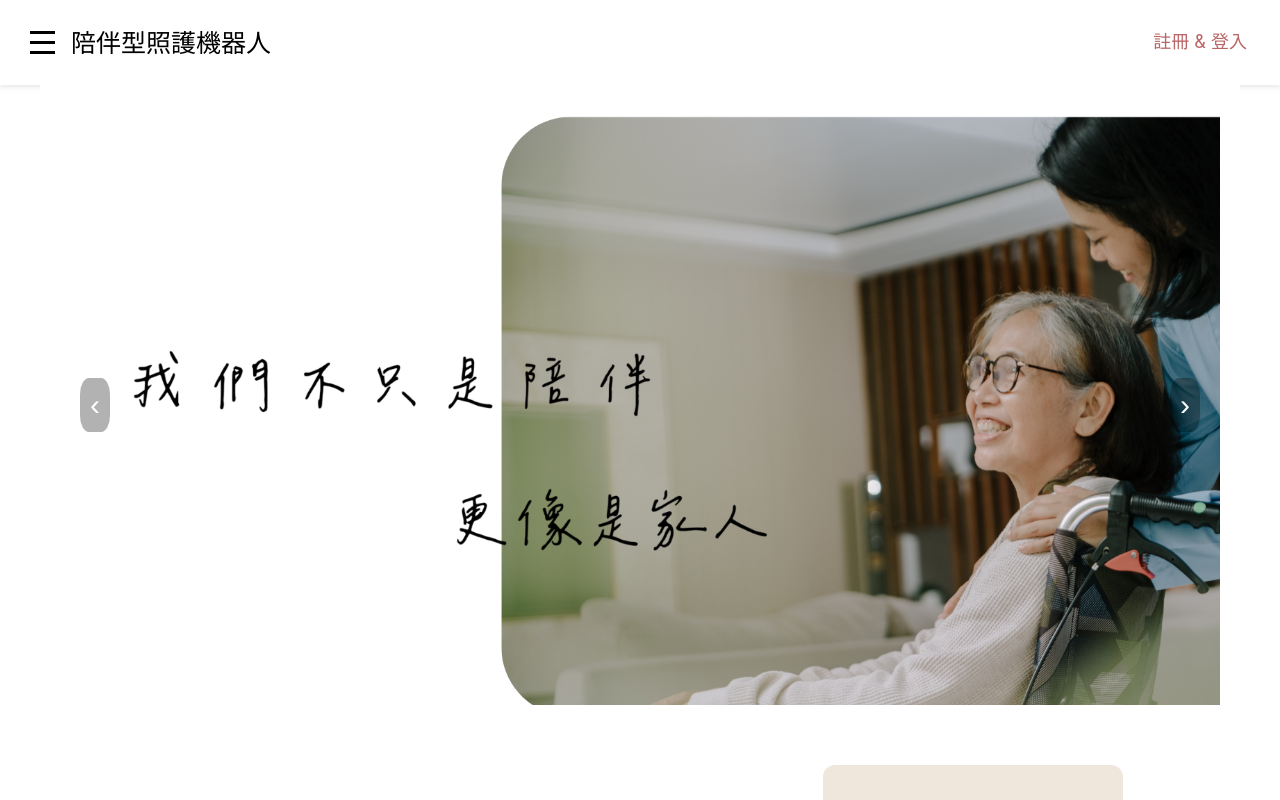
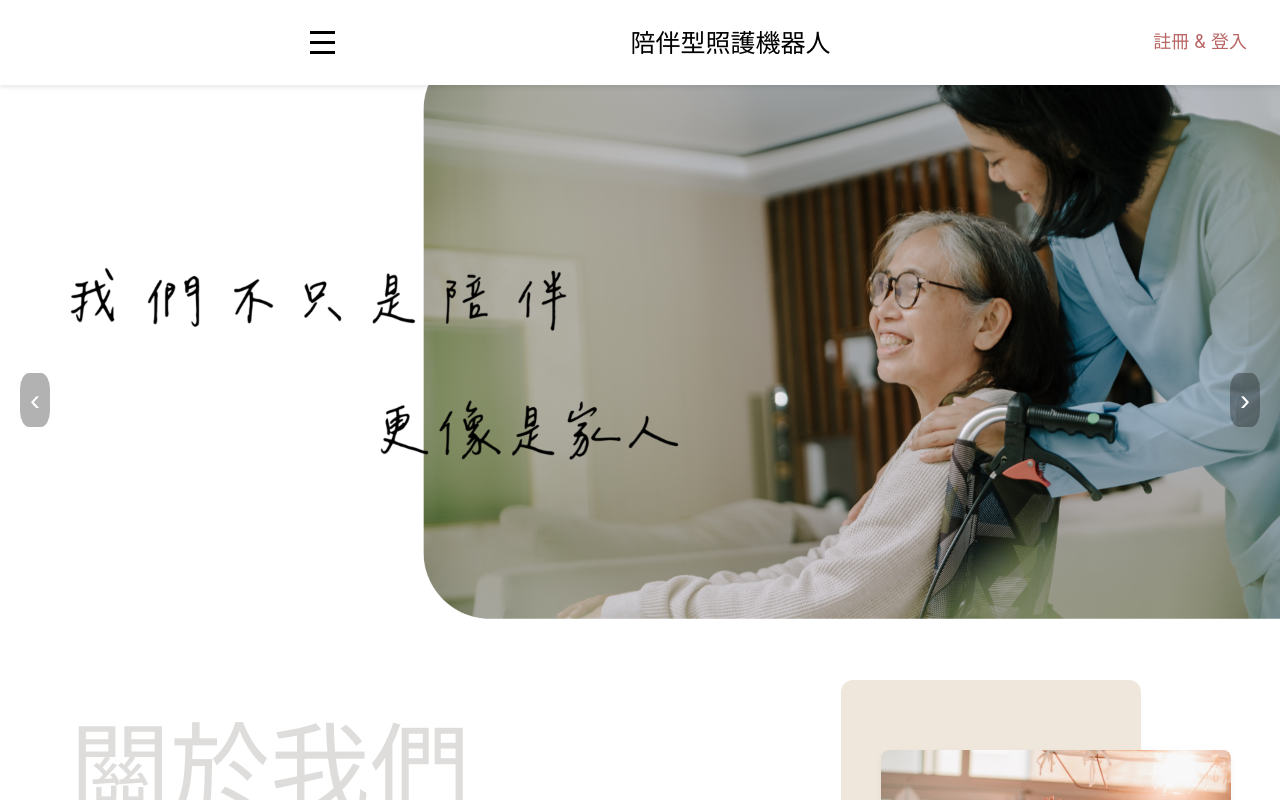
Before and after one commit to Jeiniy/vue, a Vue app: page / in a window 1280 px wide. Shown: the top 800 px of the page. Built offline with nearby package versions, Linux system fonts and the light colour scheme; what v-calendar would draw is missing.

Commit message:
修改HomeView

```diff
--- a/src/App.vue
+++ b/src/App.vue
@@ -30,7 +30,6 @@ function closeMenu() {
 <style>
 html, body, #app {
   width: 100%;
-  min-height: 100vh;
   margin: 0;
   padding: 0;
   display: flex;
--- a/src/components/Carousel.vue
+++ b/src/components/Carousel.vue
@@ -1,25 +1,15 @@
 <template>
   <div class="carousel w-full max-w-screen-xl ">
     <div
-      class="carousel-slide"
+      class="carousel-slide "
       :style="{ backgroundImage: `url(${images[currentIndex]})` }"
     >
-      <!-- 這裡不放 img，直接用背景 -->
     </div>
 
     <!-- 左右切換按鈕 -->
     <button class="carousel-button prev" @click="prevImage">‹</button>
     <button class="carousel-button next" @click="nextImage">›</button>
 
-    <!-- 下方小圓點 -->
-    <!-- <div class="carousel-indicators">
-      <span
-        v-for="(img, index) in images"
-        :key="index"
-        :class="{ active: index === currentIndex }"
-        @click="goToImage(index)"
-      ></span>
-    </div> -->
   </div>
 </template>
 
@@ -55,17 +45,17 @@ onUnmounted(() => {
 
 <style scoped>
 .carousel {
+  margin-top: 20px;
 
-  position: relative;
   overflow: hidden;
 
 }
 
 .carousel-slide {
-  width: 115%;
+  width: 100%;
   height: 600px; /* 高度你可以自己調 */
   background-size: cover;
-  background-position: center;
+  background-position: center ;
   background-repeat: no-repeat;
 }
 
--- a/src/components/Navbar.vue
+++ b/src/components/Navbar.vue
@@ -1,11 +1,14 @@
 <template>
-  <nav class="navbar w-full max-w-screen-xl ">
+  <nav class="navbar w-full max-w-screen-xl fixed top-0 left-0 w-full z-50 shadow-md ">
+    <div class="max-w-screen-2xl mx-auto px-4 sm:px-8 h-[85px] flex items-center justify-between">
         <div class="menu-toggle" @click="$emit('toggle-menu')">
           <span class="bar"></span>
           <span class="bar"></span>
           <span class="bar"></span>
         </div>
+      </div>
       <h1 class="logo text-base sm:text-xl font-bold text-black whitespace-nowrap truncate ml-4">陪伴型照護機器人</h1>
+
     <ul class="nav-list">
       <li>
         <router-link to="/login">註冊 & 登入</router-link>
@@ -18,7 +21,6 @@
 .navbar {
   max-width: none;
   margin: 0;
-
   align-items: center;
   box-shadow: 0 2px 5px rgba(0, 0, 0, 0.1);
   background-color: #ffffff;
@@ -26,8 +28,6 @@
   display: flex;
   padding: 0px 30px;
   height: 85px;
-
-
 }
 
 .menu-toggle {
--- a/src/components/SideMenu.vue
+++ b/src/components/SideMenu.vue
@@ -1,8 +1,9 @@
 <template>
   <div v-if="isOpen" class="overlay" @click.self="closeMenu">
-    <div class="side-menu" :class="{ open: isOpen }">
+    <div class="side-menu fixed top-0 left-0 h-full w-[75%] sm:w-[240px] md:w-[320px] bg-white shadow-lg p-4 sm:p-6 flex flex-col justify-between transition-all duration-300 "
+    :class="{   'left-0': isOpen,  '-left-[75%] sm:-left-[260px] lg:-left-[320px]': !isOpen }">
       <!-- 標題 -->
-      <div class="menu-header">
+      <div class="menu-header text-base sm:text-xl font-bold mb-2">
         <h2>陪伴型照護機器人</h2>
         <hr />
       </div>
@@ -46,8 +47,8 @@ defineProps({
 .side-menu {
   position: fixed;
   top: 0;
-  left: -260px;
-  width: 260px;
+  /* left: -160px;
+  width: 260px; */
   height: 100vh;
   background: white;
   box-shadow: 2px 0 5px rgba(0,0,0,0.2);
@@ -62,10 +63,11 @@ defineProps({
   left: 0;
 }
 
-.menu-header h2 {
+/* .menu-header h2 {
   margin-bottom: 10px;
   font-size: 27px;
-}
+} */
+
 .menu-header hr {
   margin-top: 20px;
   margin-bottom: 20px;
--- a/src/views/HomeView.vue
+++ b/src/views/HomeView.vue
@@ -1,14 +1,14 @@
 <template>
 
-   <div class="page-container">
-    <div class="carousel-wrapper">
-      <Carousel />
+
+    <div class="carousel-wrapper ">
+    <Carousel />
     </div>
     <AboutUs/>
     <section class="home-intro">
 
     </section>
-  </div>
+
 </template>
 
 <script setup>
@@ -21,29 +21,14 @@ import Carousel from '@/components/Carousel.vue'
 .page-container {
   min-height: 100vh;
   width: 100%;
-  max-width: 1200px; /* 控制版心最大寬度 */
+  top:-20px;
   margin: 0 auto; /* 讓它左右自動置中 */
   padding: 20px;
   box-sizing: border-box;
 }
-/* .home-view {
-  width: 100%;
-  max-width: 1200px;
-  margin: 0 auto;
-  padding: 20px;
-  box-sizing: border-box;
-} */
-
-
-.carousel-wrapper-full {
-  width: 100%;
-  margin: 0;
-  padding: 0;
-}
-
 
 .content-wrapper {
-  max-width: 1500px;
+  max-width: 1000px;
   margin: 0 auto;
   padding: 20px;
 }
--- a/tailwind.config.js
+++ b/tailwind.config.js
@@ -0,0 +1,15 @@
+module.exports = {
+    content: [
+      "./index.html",
+      "./src/**/*.{vue,js,ts,jsx,tsx}",
+    ],
+    theme: {
+      extend: {
+        screens: {
+          'portrait': { 'raw': '(orientation: portrait)' },
+          'landscape': { 'raw': '(orientation: landscape)' },
+        },
+      },
+    },
+    plugins: [],
+  }
```
Lines whose indentation alone changed are shown as unchanged.
